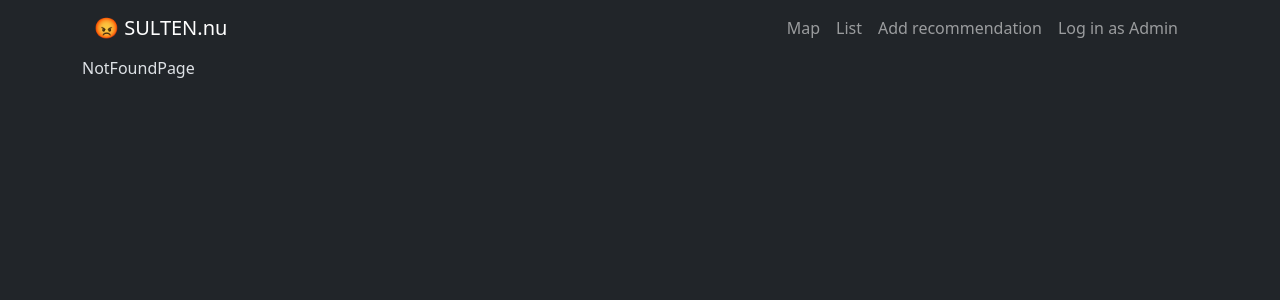
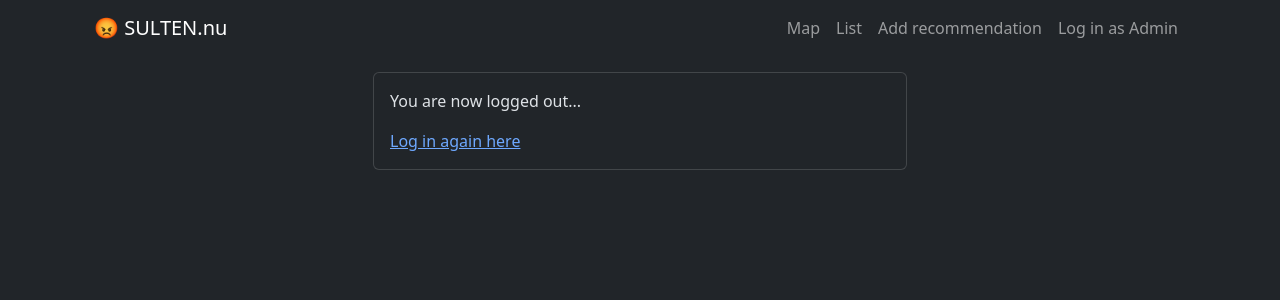
Before and after one commit to landicami/sulten-app, a React (Vite) app: page /logout in a window 1280 px wide. Shown: the top 300 px of the page. Built offline with nearby package versions, Linux system fonts and the light colour scheme; no server answers.

Commit message:
Created LogOut page, with routes and logic for logging out. Only showing if currentAdmin

```diff
--- a/src/App.tsx
+++ b/src/App.tsx
@@ -15,6 +15,7 @@ import SignupPage from "./pages/SignupPage";
 import UpdateProfilePage from "./pages/Auth/UpdateProfilePage";
 import AboutUsPage from "./pages/AboutUsPage";
 import Container from "react-bootstrap/Container";
+import LogOutPage from "./pages/Auth/LogOutPage";
 
 function App() {
 	return (
@@ -37,6 +38,8 @@ function App() {
 
 				{/* Auth Routes */}
 				<Route path="/login" element={<LoginPage />} />
+				<Route path="/logout" element={<LogOutPage />} />
+
 				<Route path="/forgot-password" element={<ForgotPasswordPage />} />
 				<Route path="/signup" element={<SignupPage />} />
 			</Routes>
--- a/src/components/Navigation.tsx
+++ b/src/components/Navigation.tsx
@@ -26,9 +26,15 @@ const Navigation = () => {
 						<Nav.Link as={NavLink} end to="/add-restaurant">
 							Add recommendation
 						</Nav.Link>
-						<Nav.Link as={NavLink} end to="/login">
-							Log in as Admin
-						</Nav.Link>
+						{currentAdmin ? (
+							<Nav.Link as={NavLink} end to="logout">
+								Log out!
+							</Nav.Link>
+						) : (
+							<Nav.Link as={NavLink} end to="/login">
+								Log in as Admin
+							</Nav.Link>
+						)}
 
 						{/* Only if Admin is logged in */}
 						{currentAdmin && (
--- /dev/null
+++ b/src/pages/Auth/LogOutPage.tsx
@@ -0,0 +1,37 @@
+import React, { useEffect } from "react";
+import useAuth from "../../hooks/useAuth";
+import { useNavigate } from "react-router-dom";
+
+import Card from "react-bootstrap/Card";
+import Col from "react-bootstrap/Col";
+import Container from "react-bootstrap/Container";
+import Row from "react-bootstrap/Row";
+
+const LogOutPage = () => {
+	const { logout } = useAuth();
+	const navigate = useNavigate();
+
+	useEffect(() => {
+		const logOutAdmin = async () => {
+			await logout();
+			// navigate("/");
+		};
+		logOutAdmin();
+	}, [logout, navigate]);
+	return (
+		<Container className="py-3 center-y">
+			<Row className="justify-content-center">
+				<Col lg={6} md={8} sm={12}>
+					<Card className="mb-3">
+						<Card.Body>
+							<Card.Text>You are now logged out... </Card.Text>
+							<a href="/login">Log in again here</a>
+						</Card.Body>
+					</Card>
+				</Col>
+			</Row>
+		</Container>
+	);
+};
+
+export default LogOutPage;
```
